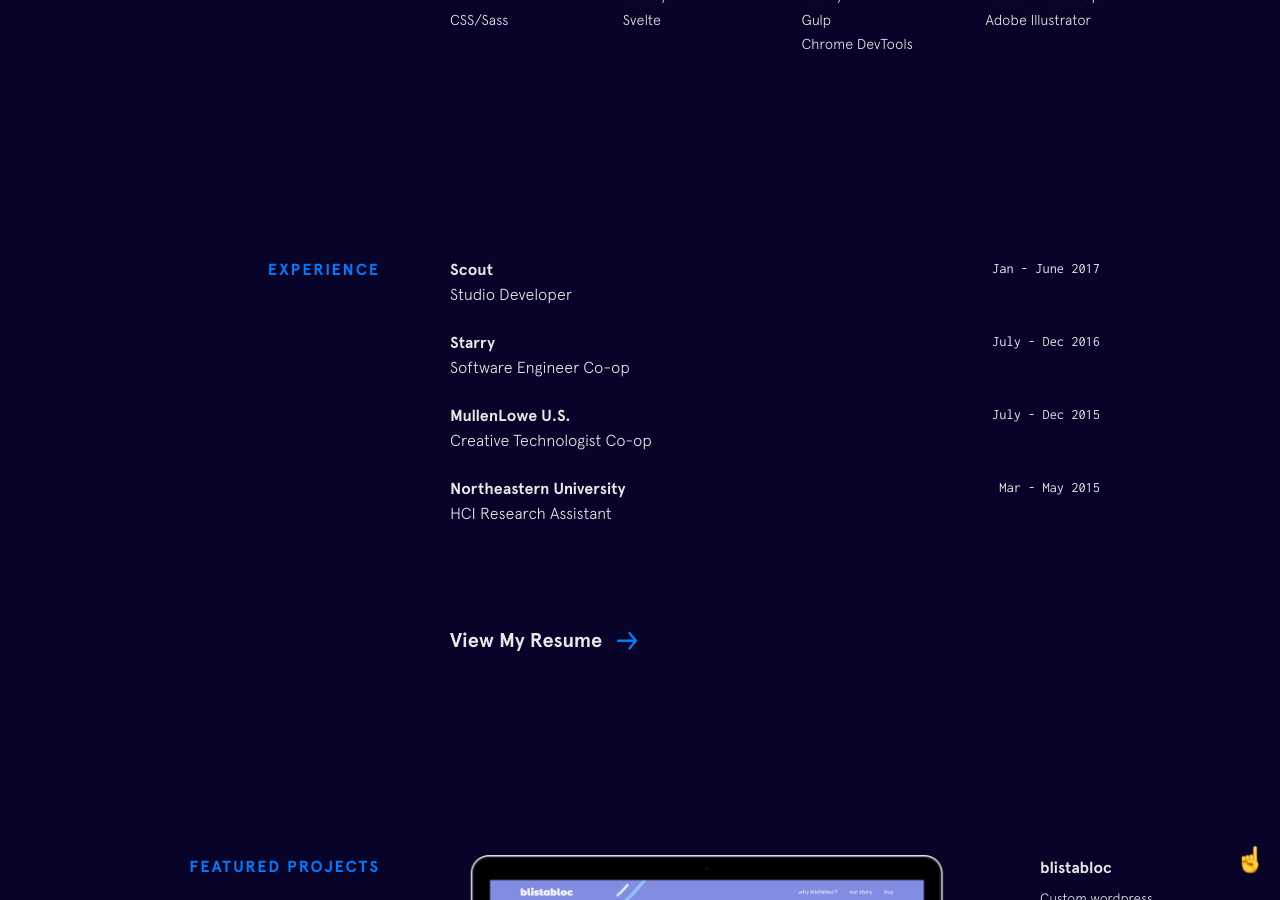
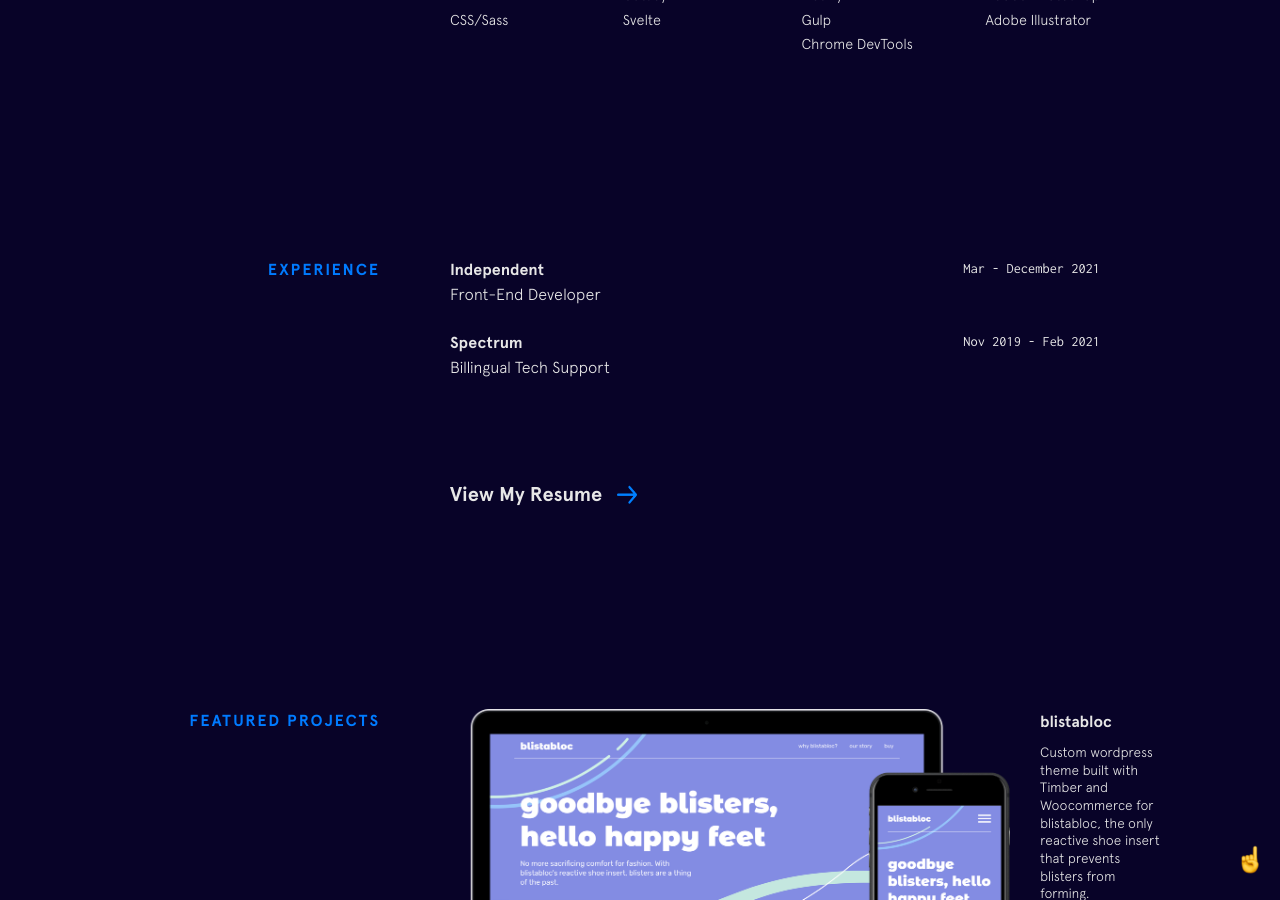
Before and after one commit to ArturReyes/arturreyes.github.io, a Jekyll site: the page built from index.html, in a window 1280 px wide and 900 px high, scrolled down 1585 px. Built offline with Jekyll 4.4.1, drawn with Linux system fonts in a browser that asks for light colours; nearby versions of some CDN libraries.

Commit message:
Updated xp

```diff
--- a/_data/experience.yml
+++ b/_data/experience.yml
@@ -1,19 +1,9 @@
-- company: Scout
-  url: https://web.northeastern.edu/scout/
-  time: Jan - June 2017
-  position: Studio Developer
+- company: Independent
+  url: https://rs-arturo.github.io/
+  time: Mar - December 2021
+  position: Front-End Developer
 
-- company: Starry
-  url: https://starry.com/
-  time: July - Dec 2016
-  position: Software Engineer Co-op
-
-- company: MullenLowe U.S.
-  url: https://us.mullenlowe.com/
-  time: July - Dec 2015
-  position: Creative Technologist Co-op
-
-- company: Northeastern University
-  url: http://www.ccis.northeastern.edu/
-  time: Mar - May 2015
-  position: HCI Research Assistant
+- company: Spectrum
+  url: https://spectrum.com/
+  time: Nov 2019 - Feb 2021
+  position: Billingual Tech Support
```
